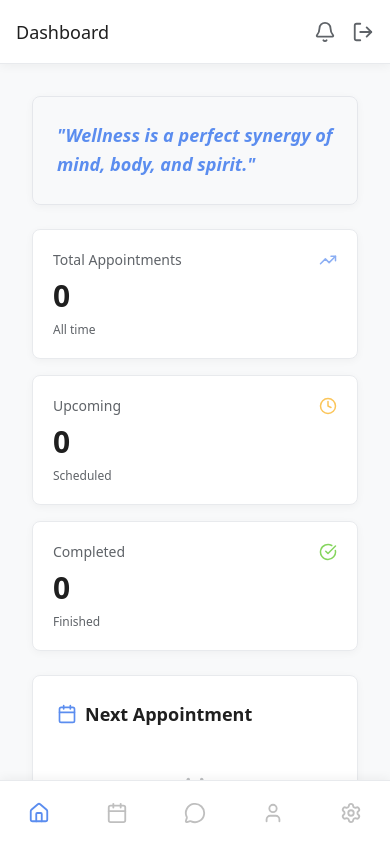
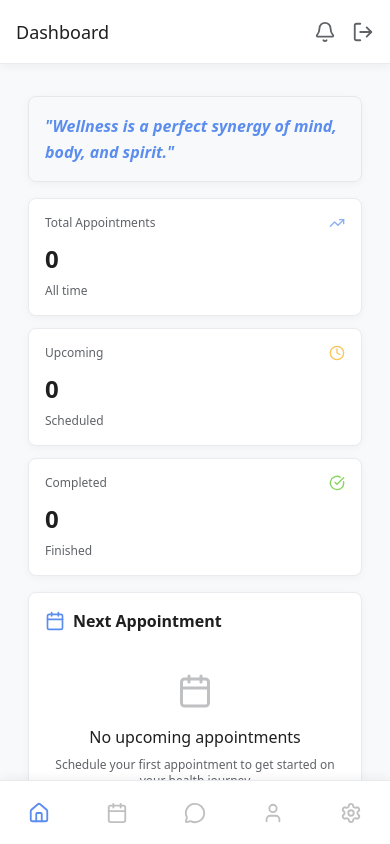
Before and after one commit to PirateX-746/BetterYouApp, a Next.js app in the folder frontend/: page /patient/home in a window 390 px wide. Built offline with nearby package versions, Linux system fonts and the light colour scheme; no server answers.

Commit message:
Improve patient dashboard responsiveness for all screen sizes

```diff
--- a/frontend/src/app/(patient)/patient/home/page.tsx
+++ b/frontend/src/app/(patient)/patient/home/page.tsx
@@ -33,7 +33,7 @@ const MOTIVATIONAL_QUOTES = [
   "Your health journey is unique. Celebrate your wins.",
   "Wellness is a perfect synergy of mind, body, and spirit.",
   "You are stronger than you think. Keep going!",
-  "Health is a journey, not a destination. Enjoy the process."
+  "Health is a journey, not a destination. Enjoy the process.",
 ];
 
 export default function HomePage() {
@@ -72,7 +72,7 @@ export default function HomePage() {
     fetchAppointments();
 
     if (typeof window !== "undefined") {
-      console.log('[Patient Home] Using socket URL:', socketUrl);
+      console.log("[Patient Home] Using socket URL:", socketUrl);
     }
 
     // WebSocket connection
@@ -82,9 +82,7 @@ export default function HomePage() {
       setAppointments((prev) => {
         const exists = prev.find((a) => a.id === incoming.id);
         if (exists) {
-          return prev.map((a) =>
-            a.id === incoming.id ? incoming : a
-          );
+          return prev.map((a) => (a.id === incoming.id ? incoming : a));
         }
         return [incoming, ...prev];
       });
@@ -109,11 +107,9 @@ export default function HomePage() {
         ...a,
         normalizedStatus: a.status.toLowerCase(),
         startTime: new Date(a.start).getTime(),
-        createdTime: a.createdAt
-          ? new Date(a.createdAt).getTime()
-          : 0,
+        createdTime: a.createdAt ? new Date(a.createdAt).getTime() : 0,
       })),
-    [appointments]
+    [appointments],
   );
 
   const upcomingAppointments = normalizedAppointments
@@ -123,24 +119,21 @@ export default function HomePage() {
   const nextAppointment = upcomingAppointments[0];
 
   const completedAppointments = normalizedAppointments.filter(
-    (a) => a.startTime <= now && a.normalizedStatus === "confirmed"
+    (a) => a.startTime <= now && a.normalizedStatus === "confirmed",
   ).length;
 
   const totalAppointments = appointments.length;
   const upcomingCount = upcomingAppointments.length;
 
-  const timeUntilNext =
-    nextAppointment?.startTime
+  const timeUntilNext = nextAppointment?.startTime
     ? nextAppointment.startTime - now
     : 0;
 
-  const timeSinceCreated =
-    nextAppointment?.createdTime
+  const timeSinceCreated = nextAppointment?.createdTime
     ? now - nextAppointment.createdTime
     : 0;
 
-  const isWithin24Hours =
-    timeUntilNext > 0 && timeUntilNext <= HOURS_24;
+  const isWithin24Hours = timeUntilNext > 0 && timeUntilNext <= HOURS_24;
 
   const canConfirm =
     nextAppointment &&
@@ -169,7 +162,7 @@ export default function HomePage() {
 
   const updateStatus = async (
     id: string,
-    status: "CONFIRMED" | "CANCELLED"
+    status: "CONFIRMED" | "CANCELLED",
   ) => {
     try {
       setUpdatingId(id);
@@ -177,15 +170,13 @@ export default function HomePage() {
       await api.put(`/appointments/${id}`, { status });
 
       setAppointments((prev) =>
-        prev.map((a) =>
-          a.id === id ? { ...a, status } : a
-        )
+        prev.map((a) => (a.id === id ? { ...a, status } : a)),
       );
 
       toast.success(
         status === "CONFIRMED"
           ? "Appointment confirmed"
-          : "Appointment cancelled"
+          : "Appointment cancelled",
       );
     } catch (err) {
       toast.error("Failed to update appointment");
@@ -203,114 +194,129 @@ export default function HomePage() {
   }
 
   return (
-    <div className="space-y-6 lg:space-y-8 p-4 md:p-6 max-w-6xl mx-auto">
-
+    <div className="w-full min-h-screen bg-bg-primary">
+      <div className="space-y-4 sm:space-y-5 md:space-y-6 lg:space-y-8 px-3 sm:px-4 md:px-6 lg:px-8 py-4 sm:py-5 md:py-6 max-w-7xl mx-auto">
         {/* Motivational Quote Banner */}
-      <div className="bg-gradient-to-r from-primary/10 to-primary/5 border border-primary/20 rounded-lg p-6 md:p-8 shadow-sm">
-        <p className="text-lg md:text-xl font-semibold text-primary leading-relaxed italic">
+        <div className="bg-gradient-to-r from-primary/10 to-primary/5 border border-primary/20 rounded-lg p-4 sm:p-5 md:p-6 lg:p-8 shadow-sm">
+          <p className="text-base sm:text-lg md:text-xl lg:text-2xl font-semibold text-primary leading-relaxed italic">
             "{randomQuote}"
           </p>
         </div>
 
         {/* Metrics Cards */}
-      <div className="grid grid-cols-1 md:grid-cols-3 gap-4">
+        <div className="grid grid-cols-1 sm:grid-cols-2 lg:grid-cols-3 gap-3 sm:gap-4 md:gap-5">
           {/* Total Appointments */}
-        <div className="bg-bg-card border border-border rounded-lg p-5 shadow-sm hover:shadow-md transition">
-          <div className="flex items-center justify-between mb-2">
-            <h3 className="text-sm font-medium text-text-secondary">Total Appointments</h3>
-            <TrendingUp size={18} className="text-primary opacity-70" />
+          <div className="bg-bg-card border border-border rounded-lg p-4 sm:p-5 shadow-sm hover:shadow-md transition">
+            <div className="flex items-center justify-between mb-3">
+              <h3 className="text-xs sm:text-sm font-medium text-text-secondary">
+                Total Appointments
+              </h3>
+              <TrendingUp size={16} className="sm:w-5 sm:h-5 text-primary opacity-70" />
             </div>
-          <p className="text-3xl font-bold text-text-primary">{totalAppointments}</p>
+            <p className="text-2xl sm:text-3xl font-bold text-text-primary">
+              {totalAppointments}
+            </p>
             <p className="text-xs text-text-secondary mt-2">All time</p>
           </div>
 
           {/* Upcoming Appointments */}
-        <div className="bg-bg-card border border-border rounded-lg p-5 shadow-sm hover:shadow-md transition">
-          <div className="flex items-center justify-between mb-2">
-            <h3 className="text-sm font-medium text-text-secondary">Upcoming</h3>
-            <Clock size={18} className="text-warning opacity-70" />
+          <div className="bg-bg-card border border-border rounded-lg p-4 sm:p-5 shadow-sm hover:shadow-md transition">
+            <div className="flex items-center justify-between mb-3">
+              <h3 className="text-xs sm:text-sm font-medium text-text-secondary">
+                Upcoming
+              </h3>
+              <Clock size={16} className="sm:w-5 sm:h-5 text-warning opacity-70" />
             </div>
-          <p className="text-3xl font-bold text-text-primary">{upcomingCount}</p>
+            <p className="text-2xl sm:text-3xl font-bold text-text-primary">
+              {upcomingCount}
+            </p>
             <p className="text-xs text-text-secondary mt-2">Scheduled</p>
           </div>
 
           {/* Completed Appointments */}
-        <div className="bg-bg-card border border-border rounded-lg p-5 shadow-sm hover:shadow-md transition">
-          <div className="flex items-center justify-between mb-2">
-            <h3 className="text-sm font-medium text-text-secondary">Completed</h3>
-            <CheckCircle size={18} className="text-success opacity-70" />
+          <div className="bg-bg-card border border-border rounded-lg p-4 sm:p-5 shadow-sm hover:shadow-md transition sm:col-span-2 lg:col-span-1">
+            <div className="flex items-center justify-between mb-3">
+              <h3 className="text-xs sm:text-sm font-medium text-text-secondary">
+                Completed
+              </h3>
+              <CheckCircle size={16} className="sm:w-5 sm:h-5 text-success opacity-70" />
             </div>
-          <p className="text-3xl font-bold text-text-primary">{completedAppointments}</p>
+            <p className="text-2xl sm:text-3xl font-bold text-text-primary">
+              {completedAppointments}
+            </p>
             <p className="text-xs text-text-secondary mt-2">Finished</p>
           </div>
         </div>
 
         {/* Next Appointment Section */}
-      <div className="bg-bg-card border border-border shadow-sm rounded-lg p-6 transition-all hover:shadow-md">
-        <h2 className="text-lg font-semibold mb-4 text-text-primary flex items-center gap-2">
-          <Calendar size={20} className="text-primary" />
-          Next Appointment
+        <div className="bg-bg-card border border-border shadow-sm rounded-lg p-4 sm:p-5 md:p-6 transition-all hover:shadow-md">
+          <h2 className="text-base sm:text-lg md:text-xl font-semibold mb-4 text-text-primary flex items-center gap-2">
+            <Calendar size={20} className="text-primary flex-shrink-0" />
+            <span>Next Appointment</span>
           </h2>
 
           {!nextAppointment ? (
-          <div className="text-center py-8">
-            <Calendar size={40} className="mx-auto text-text-secondary opacity-40 mb-4" />
-            <p className="text-text-primary font-medium mb-4">No upcoming appointments</p>
-            <p className="text-text-secondary text-sm mb-6">Schedule your first appointment to get started on your health journey</p>
+            <div className="text-center py-6 sm:py-8">
+              <Calendar
+                size={36}
+                className="sm:w-10 sm:h-10 mx-auto text-text-secondary opacity-40 mb-4"
+              />
+              <p className="text-base sm:text-lg text-text-primary font-medium mb-2 sm:mb-4">
+                No upcoming appointments
+              </p>
+              <p className="text-xs sm:text-sm text-text-secondary mb-4 sm:mb-6 px-2">
+                Schedule your first appointment to get started on your health journey
+              </p>
               <Link
                 href="/patient/appointments"
-              className="inline-flex items-center gap-2 px-6 py-2.5 bg-primary text-white text-sm font-medium rounded-md hover:bg-primary-hover transition shadow-sm"
+                className="inline-flex items-center gap-2 px-4 sm:px-6 py-2 sm:py-2.5 bg-primary text-white text-xs sm:text-sm font-medium rounded-md hover:bg-primary-hover transition shadow-sm active:scale-95"
               >
-              <Plus size={18} />
-              Book Appointment
+                <Plus size={18} className="flex-shrink-0" />
+                <span>Book Appointment</span>
               </Link>
             </div>
           ) : (
-          <div className="space-y-5">
-            <div className="bg-primary/5 border border-primary/20 rounded-lg p-5">
-              <p className="text-base font-semibold text-primary mb-3">
+            <div className="space-y-4 sm:space-y-5">
+              <div className="bg-primary/5 border border-primary/20 rounded-lg p-4 sm:p-5">
+                <p className="text-sm sm:text-base font-semibold text-primary mb-2 sm:mb-3 break-words">
                   {nextAppointment.title}
                 </p>
-              <p className="text-sm text-text-secondary flex items-center gap-2 mb-2">
-                <Calendar size={14} className="opacity-70" />
-                {new Date(
-                  nextAppointment.startTime
-                ).toLocaleString()}
+                <p className="text-xs sm:text-sm text-text-secondary flex items-start sm:items-center gap-2 mb-2">
+                  <Calendar size={14} className="flex-shrink-0 mt-0.5 sm:mt-0 opacity-70" />
+                  <span className="break-words">
+                    {new Date(nextAppointment.startTime).toLocaleString()}
+                  </span>
                 </p>
-              <div className="flex items-center gap-2 mt-3">
-                <span className="font-medium text-sm text-text-primary">Status:</span>
-                <span className="px-3 py-1 rounded-full text-xs font-semibold bg-success-light text-success capitalize">
+                <div className="flex items-center gap-2 mt-3 flex-wrap">
+                  <span className="font-medium text-xs sm:text-sm text-text-primary">
+                    Status:
+                  </span>
+                  <span className="px-2.5 sm:px-3 py-1 rounded-full text-xs font-semibold bg-success-light text-success capitalize">
                     {nextAppointment.normalizedStatus}
                   </span>
                 </div>
               </div>
 
               {canConfirm && (
-              <div className="flex flex-col sm:flex-row gap-3">
+                <div className="flex flex-col gap-2 sm:gap-3">
                   <button
                     disabled={updatingId === nextAppointment.id}
-                  onClick={() =>
-                    updateStatus(
-                      nextAppointment.id,
-                      "CONFIRMED"
-                    )
-                  }
-                  className="flex-1 px-5 py-2.5 bg-primary text-white text-sm font-medium rounded-md hover:bg-primary-hover transition shadow-sm disabled:opacity-50 disabled:cursor-not-allowed"
+                    onClick={() => updateStatus(nextAppointment.id, "CONFIRMED")}
+                    className="w-full px-4 sm:px-5 py-2 sm:py-2.5 bg-primary text-white text-xs sm:text-sm font-medium rounded-md hover:bg-primary-hover transition shadow-sm disabled:opacity-50 disabled:cursor-not-allowed active:scale-95"
                   >
-                  {updatingId === nextAppointment.id ? "Confirming..." : "Confirm"}
+                    {updatingId === nextAppointment.id
+                      ? "Confirming..."
+                      : "Confirm"}
                   </button>
 
                   <button
                     disabled={updatingId === nextAppointment.id}
-                  onClick={() =>
-                    updateStatus(
-                      nextAppointment.id,
-                      "CANCELLED"
-                    )
-                  }
-                  className="flex-1 px-5 py-2.5 border border-danger text-danger text-sm font-medium rounded-md hover:bg-danger/10 transition disabled:opacity-50 disabled:cursor-not-allowed"
+                    onClick={() => updateStatus(nextAppointment.id, "CANCELLED")}
+                    className="w-full px-4 sm:px-5 py-2 sm:py-2.5 border border-danger text-danger text-xs sm:text-sm font-medium rounded-md hover:bg-danger/10 transition disabled:opacity-50 disabled:cursor-not-allowed active:scale-95"
                   >
-                  {updatingId === nextAppointment.id ? "Cancelling..." : "Cancel"}
+                    {updatingId === nextAppointment.id
+                      ? "Cancelling..."
+                      : "Cancel"}
                   </button>
                 </div>
               )}
@@ -318,5 +324,6 @@ export default function HomePage() {
           )}
         </div>
       </div>
+    </div>
   );
 }
```
Lines whose indentation alone changed are shown as unchanged.
